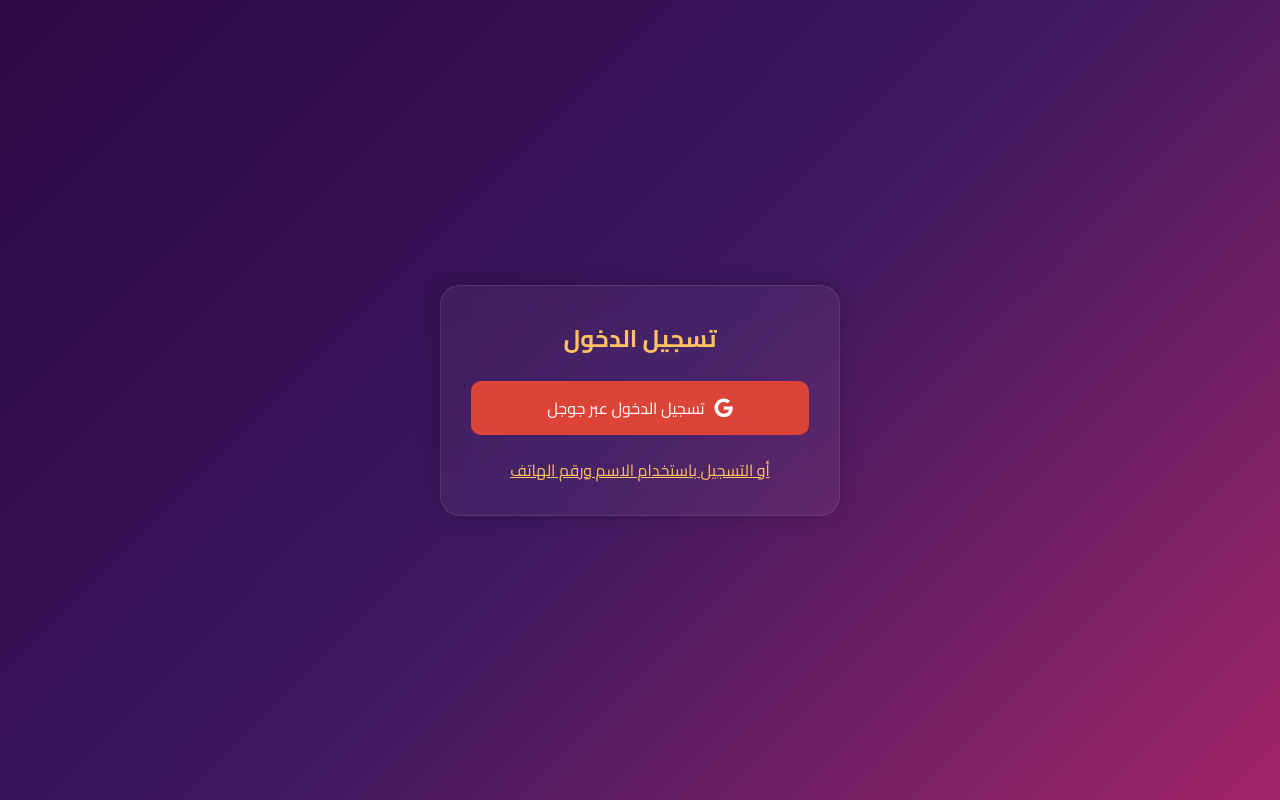
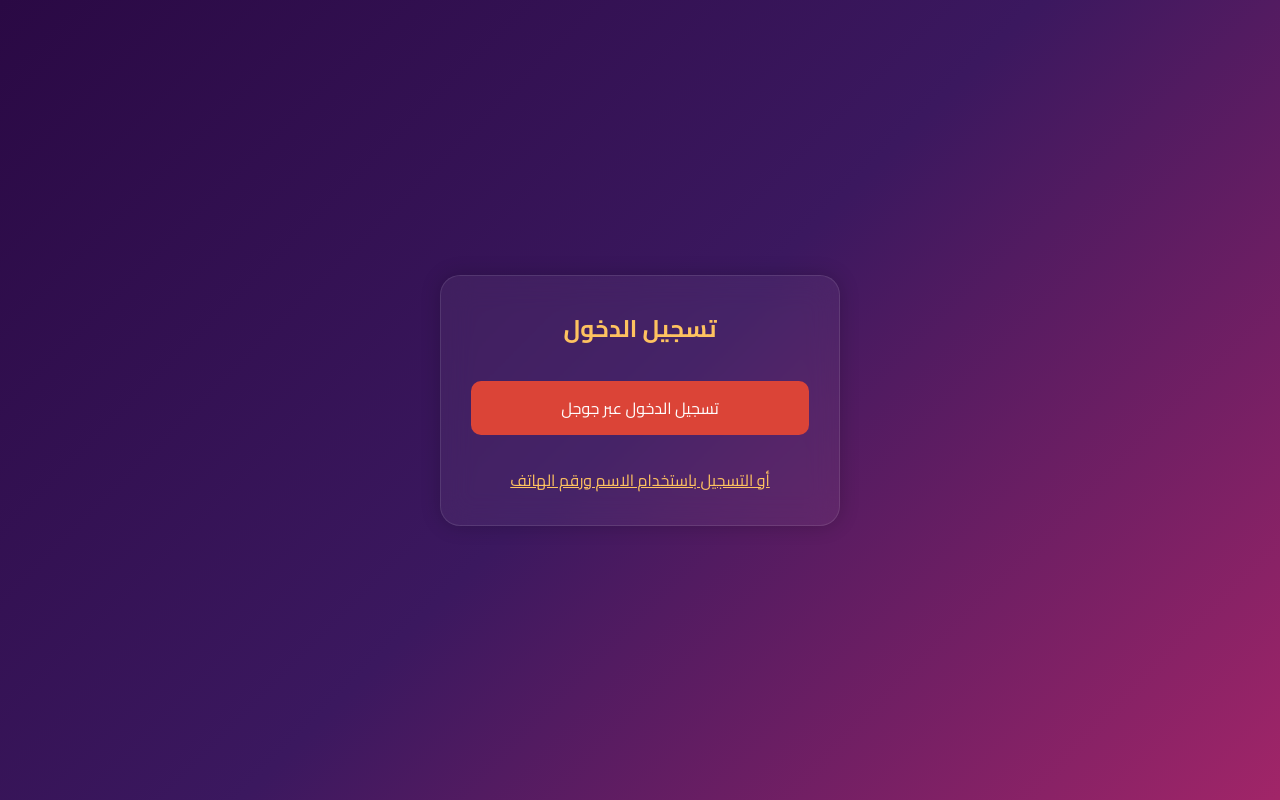
Before and after one commit to Pepo2024/naw, a plain HTML site: page index.html in a window 1280 px wide. Drawn offline with Linux system fonts and the light colour scheme.

Commit message:
Update index.html

```diff
--- a/index.html
+++ b/index.html
@@ -4,15 +4,10 @@
   <meta charset="UTF-8">
   <meta name="viewport" content="width=device-width, initial-scale=1.0">
   <title>تسجيل الدخول</title>
-  <!-- خط Cairo -->
   <link href="https://fonts.googleapis.com/css2?family=Cairo:wght@400;600;700&display=swap" rel="stylesheet">
-  <!-- أيقونات FontAwesome -->
-  <link rel="stylesheet" href="https://cdnjs.cloudflare.com/ajax/libs/font-awesome/6.4.0/css/all.min.css">
-
   <!-- تضمين Firebase -->
   <script src="https://www.gstatic.com/firebasejs/8.10.0/firebase-app.js"></script>
   <script src="https://www.gstatic.com/firebasejs/8.10.0/firebase-auth.js"></script>
-
   <style>
     :root {
       --primary-color: #2A0944;
@@ -52,10 +47,7 @@
       color: var(--text-color);
     }
     .btn {
-      display: flex;
-      align-items: center;
-      justify-content: center;
-      gap: 10px;
+      display: inline-block;
       padding: 12px 20px;
       margin: 10px 0;
       border: none;
@@ -64,9 +56,6 @@
       font-size: 1rem;
       transition: 0.3s ease;
       width: 100%;
-    }
-    .btn i {
-      font-size: 1.2rem;
     }
     .btn-google {
       background: #db4437;
@@ -118,10 +107,7 @@
     <h2>تسجيل الدخول</h2>
     <!-- قسم تسجيل الدخول عبر جوجل -->
     <div id="google-auth" class="auth-section">
-      <button class="btn btn-google" id="googleSignIn">
-        <i class="fab fa-google"></i>
-        <span>تسجيل الدخول عبر جوجل</span>
-      </button>
+      <button class="btn btn-google" id="googleSignIn">تسجيل الدخول عبر جوجل</button>
       <p class="toggle-auth" id="switchToPhone">أو التسجيل باستخدام الاسم ورقم الهاتف</p>
     </div>
     <!-- قسم تسجيل الدخول باستخدام الاسم ورقم الهاتف -->
@@ -136,10 +122,7 @@
       </div>
       <!-- عنصر reCAPTCHA -->
       <div id="recaptcha-container"></div>
-      <button class="btn btn-phone" id="phoneSignIn">
-        <i class="fas fa-phone"></i>
-        <span>تسجيل الدخول برقم الهاتف</span>
-      </button>
+      <button class="btn btn-phone" id="phoneSignIn">تسجيل الدخول برقم الهاتف</button>
       <p class="toggle-auth" id="switchToGoogle">أو التسجيل باستخدام جوجل</p>
     </div>
   </div>
```
